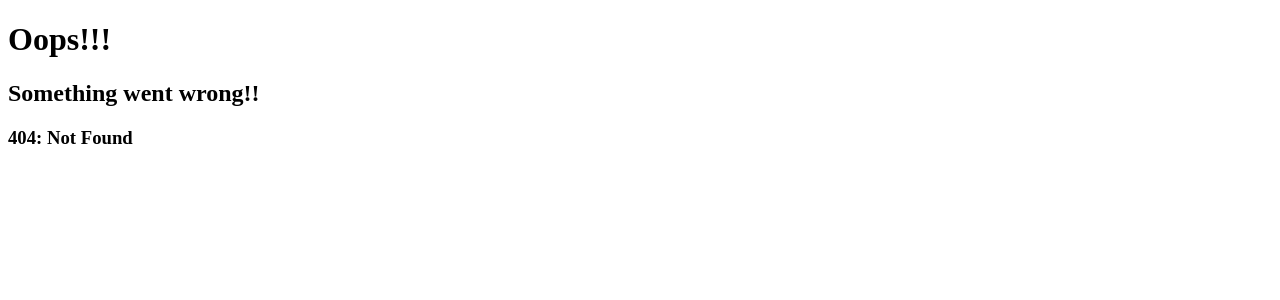
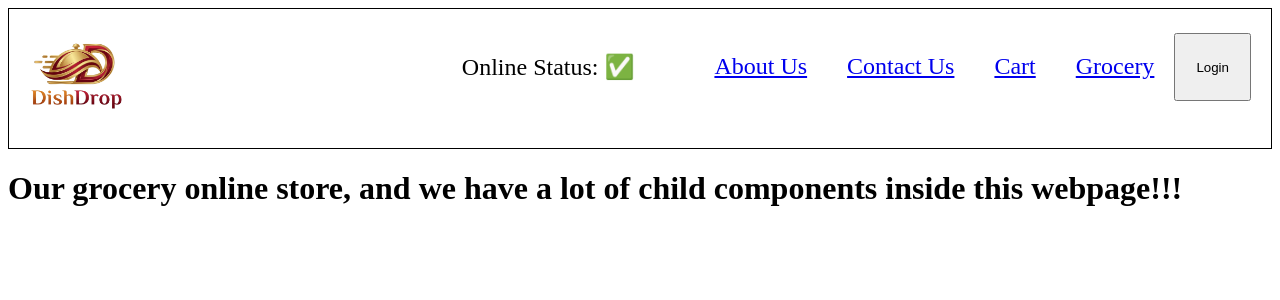
Before and after one commit to AditiT30/DishDrop, a React (Vite) app: page /grocery in a window 1280 px wide. Before the commit this address had no page. Shown: the top 300 px of the page. Built offline with nearby package versions, Linux system fonts and the light colour scheme.

Commit message:
Implemented Lazy Loading for Grocery Section Component

```diff
--- a/package.json
+++ b/package.json
@@ -2,7 +2,7 @@
   "name": "food-ordering-app",
   "version": "1.0.0",
   "scripts": {
-    "test": "echo \"Error: no test specified\" && exit 1"
+    "start": "npx parcel src/index.html"
   },
   "private": true,
   "keywords": [],
--- a/src/App.js
+++ b/src/App.js
@@ -6,11 +6,15 @@
 import Contact from "./components/Contact";
 import Error from "./components/Error";
 import RestaurantMenu from "./components/RestaurantMenu";
-
+// import Grocery from "./components/Grocery"; - now imported using lazy()
+import {lazy,Suspense} from "react";
 /* const styleCard = {
     backgroundColor: "#f0f0f0",
  } */
 //
+
+//import(path) is function not same as above import
+const Grocery = lazy(() => import("./components/Grocery"));
 
 //hard coded data , URL OR LINKS NEVER kept in component file , KEPT in separate file
 
@@ -45,6 +49,10 @@
                 element: <Contact/>
             },
             {
+                path: "/grocery",
+                element: <Suspense fallback={<h1>Loading....</h1>}><Grocery/></Suspense>
+            },
+            {
                 path: "/restaurants/:resId", //resId - dynamic -  then , to extract it use useParams
                 element: <RestaurantMenu/>
             }
--- /dev/null
+++ b/src/components/Grocery.js
@@ -0,0 +1,6 @@
+const Grocery = () => {
+return (
+    <h1>Our grocery online store, and we have a lot of child components inside this webpage!!!</h1>
+)
+}
+export default Grocery;
--- a/src/components/Header.js
+++ b/src/components/Header.js
@@ -20,6 +20,7 @@
                     <li><Link to="/about" >About Us</Link></li>
                     <li><Link to="/contact" >Contact Us</Link></li>
                     <li><Link to="/contact" >Cart</ Link></li>
+                    <li><Link to="/grocery" >Grocery</ Link></li>
                     <button className="login" onClick={()=> {
                        btnName === "Login" ? setBtnName("Logout"):
                            setBtnName("Login");
```
